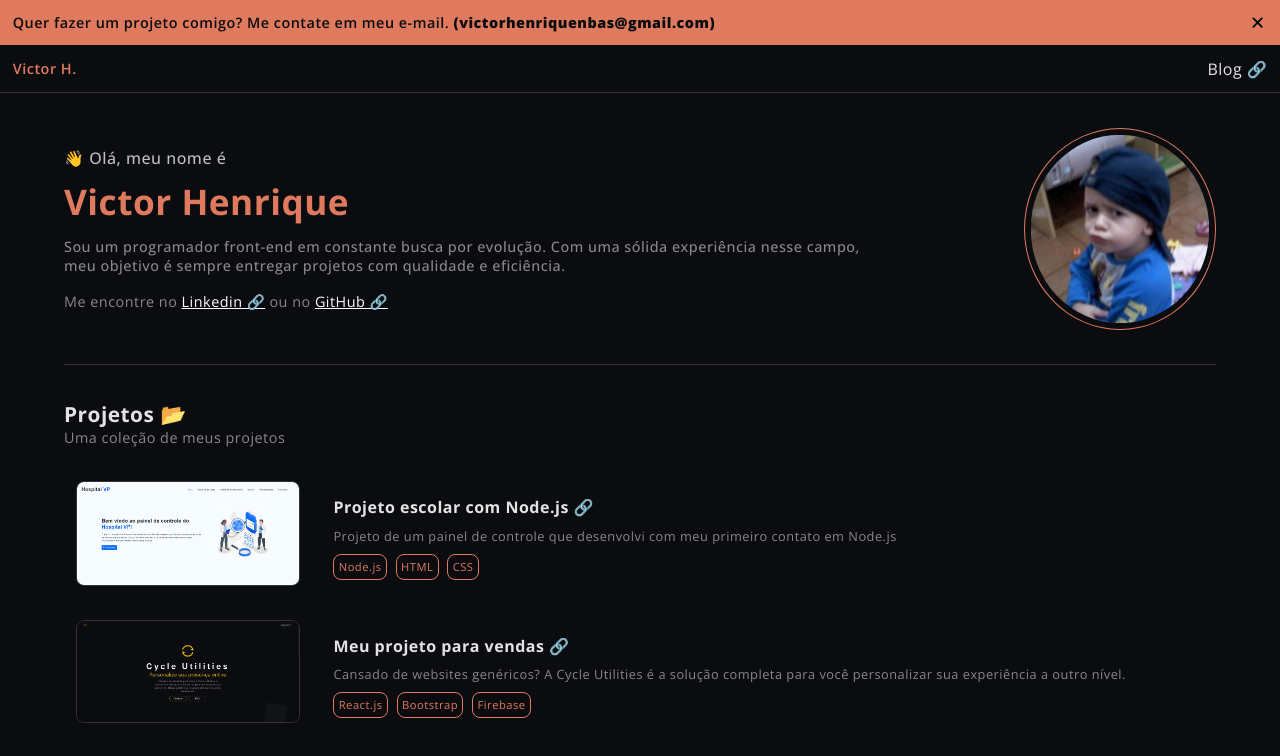
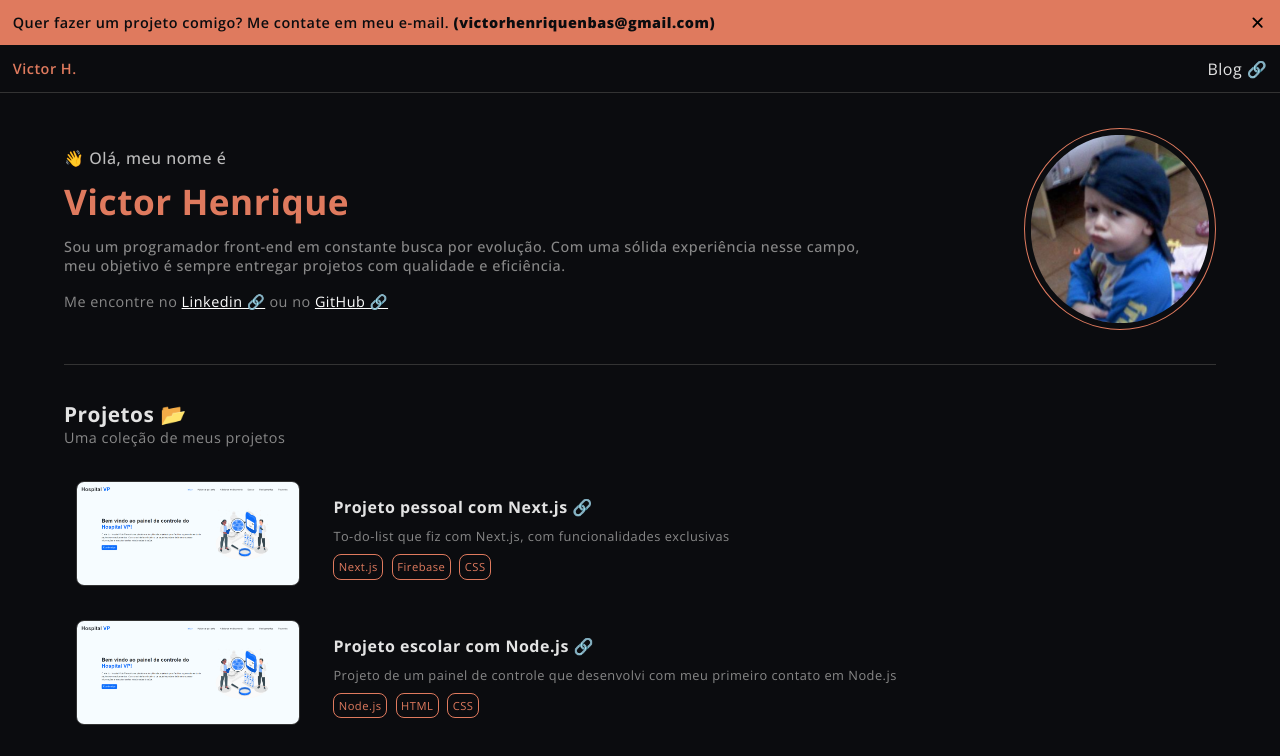
Before and after one commit to vitinhohnbas/Portfolio, a React (Create React App) app: page / in a window 1280 px wide. Shown: the top 756 px of the page. Built offline with nearby package versions, Linux system fonts and the light colour scheme; the HTML template or start-up script is replaced by a standard one.

Commit message:
Update Home.js

```diff
--- a/src/pages/Home/Home.js
+++ b/src/pages/Home/Home.js
@@ -20,6 +20,11 @@ const Home = () => {
   const handleBlog = () =>{
     window.location.href = 'https://github.com/vitinhohnbas/projeto_blog_react'
   }
+
+  const handleTarefas = () =>{
+    window.location.href = 'https://github.com/vhnb/tarefas-plus'
+  }
+
 
   useEffect(() => {
     const container = document.querySelector(`.${styles.containerUser}`)
@@ -58,6 +63,18 @@ const Home = () => {
       <section className={styles.divProjects}>
         <h1>Projetos 📂</h1>
         <p>Uma coleção de meus projetos</p>
+        <div onClick={handleTarefas} className={styles.containerProjects}>
+          <img src={hospitalvp}  alt='Tarefas +'/>
+          <div className={styles.divTextProjects}>
+            <h1>Projeto pessoal com Next.js 🔗</h1>
+            <p>To-do-list que fiz com Next.js, com funcionalidades exclusivas</p>
+            <ul>
+              <li>Next.js</li>
+              <li>Firebase</li>
+              <li>CSS</li>
+            </ul>
+          </div>
+        </div>
         <div onClick={handleVP} className={styles.containerProjects}>
           <img src={hospitalvp}  alt='Hospital Vida Plena'/>
           <div className={styles.divTextProjects}>
```
